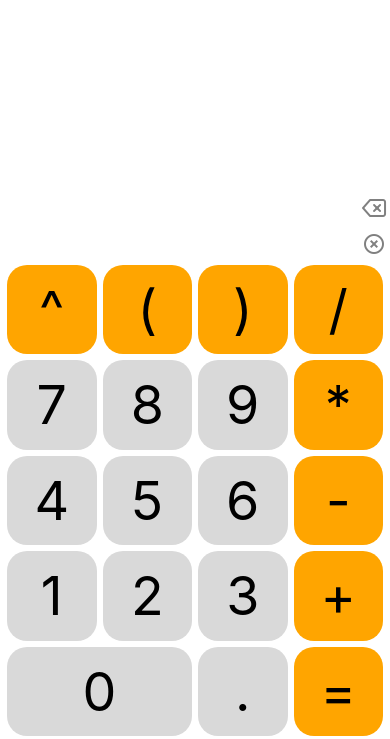
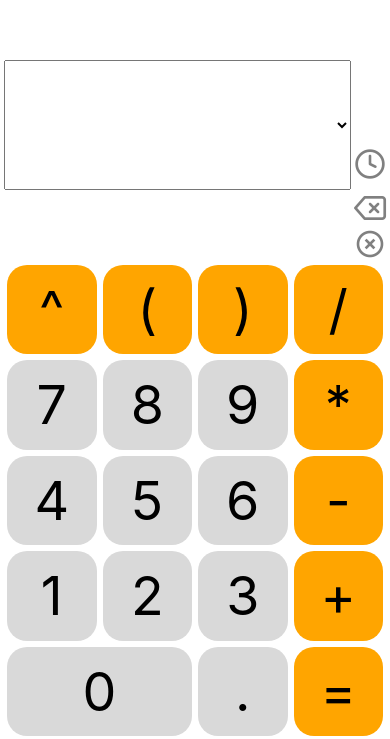
Before and after one commit to just1ngray/react-native-calculator, a React Native app: screen / in a window 390 px wide. Shown: the part 105-844 px from the top of the page. Built offline with nearby package versions, Linux system fonts and the light colour scheme.

Commit message:
Increased button size from 24 to 32

```diff
--- a/components/History.tsx
+++ b/components/History.tsx
@@ -54,7 +54,7 @@ export default function History(props: Props) {
                 onPress={() => props.handlePressHistory(viewVal)}
                 onLongPress={() => props.handlePressHistory('clear')}
             >
-                <Feather name='clock' size={24} color='gray' />
+                <Feather name='clock' size={32} color='gray' />
             </TouchableOpacity>
         </View>
     );
--- a/views/Calculator.tsx
+++ b/views/Calculator.tsx
@@ -1,5 +1,5 @@
 import React, { useState } from 'react'
-import { Dimensions, View, Text } from 'react-native';
+import { Dimensions, View } from 'react-native';
 import { Feather } from '@expo/vector-icons';
 import { MaterialCommunityIcons } from '@expo/vector-icons';
 
@@ -7,6 +7,7 @@ import CalcButton from '../components/CalcButton';
 import DeleteButton from '../components/DeleteButton';
 import HorizontalScroll from '../components/HorizontalScroll';
 import calculate from '../util/calculate';
+import History from '../components/History';
 
 const safeX = 4;
 const window = Dimensions.get('window');
@@ -14,23 +15,37 @@ const btnWidth = (window.width / 4) - (2 * safeX);
 
 export default function Calculator() {
     const [main, setMain] = useState('');
-    const [sub, setSub] = useState('');
+
+    const [history, setHistory] = useState<string[]>([]);
+    const [currentVal, setCurrentVal] = useState('');
 
     const dimensions = {
         rowHeight: btnWidth,
         colWidth: btnWidth
     }
 
+    /**
+     * Handles main button presses
+     * @param label the pressed button's label
+     */
     function handlePress(label: string): void {
+        // anything but =
         if (label !== '=') {
             setMain(main + label);
-            setSub(calculate(main + label));
+            setCurrentVal(calculate(main + label));
+
+        // = only
         } else {
-            setSub(main);
-            setMain(calculate(main));
+            const result = calculate(main);
+            setHistory([...history, main + " = " + result]);
+            setMain(result);
         }
     }
 
+    /**
+     * Handles backspacing characters
+     * @param howMany how many chars to backspace
+     */
     function backspace(howMany: 'one' | 'all'): void {
         let newMain;
         switch (howMany) {
@@ -42,28 +57,46 @@ export default function Calculator() {
                 break;
         }
         setMain(newMain);
-        setSub(calculate(newMain));
+        setCurrentVal(calculate(newMain));
+    }
+
+    function handlePressHistory(viewing: string) {
+        if (viewing === 'clear') {
+            setHistory([]);
+            return;
+        }
+        if (viewing === 'current' || viewing.length < 3) return;
+
+        const valToAdd = viewing.substring(viewing.indexOf('=') + 2, viewing.length);
+        setMain(main + valToAdd);
+        setCurrentVal(calculate(main + valToAdd));
     }
 
     return (
         <View style={{ paddingHorizontal: safeX, flexGrow: 1 }}>
 
-            <View style={{ flexGrow: 1, justifyContent: 'flex-end', alignItems: 'flex-end' }}>
-                <View style={{ flexDirection: 'row-reverse' }}>
-                    <Text>{sub}</Text>
-                </View>
-                <View style={{ flexDirection: 'row' }}>
+            <View style={{
+                flexGrow: 1,
+                justifyContent: 'flex-end',
+            }}>
+                <History currentVal={currentVal} history={history} handlePressHistory={handlePressHistory} />
+
+                <View style={{ flexDirection: 'row', alignSelf: 'flex-end' }}>
                     <HorizontalScroll text={main} maxFontSize={btnWidth * 0.8} />
                     <View style={{ justifyContent: 'space-around' }}>
+
+
+
                         <DeleteButton amount='one' backspace={backspace}>
-                            <Feather name='delete' size={24} color='gray' />
+                            <Feather name='delete' size={32} color='gray' />
                         </DeleteButton>
                         <DeleteButton amount='all' backspace={backspace}>
-                            <MaterialCommunityIcons name='close-circle-outline' size={24} color='gray' />
+                            <MaterialCommunityIcons name='close-circle-outline' size={32} color='gray' />
                         </DeleteButton>
                     </View>
                 </View>
             </View>
+
             <View style={{ flexDirection: 'row' }}>
                 <CalcButton dimensions={dimensions} label='^' color='orange' handlePress={handlePress} />
                 <CalcButton dimensions={dimensions} label='(' color='orange' handlePress={handlePress} />
```
